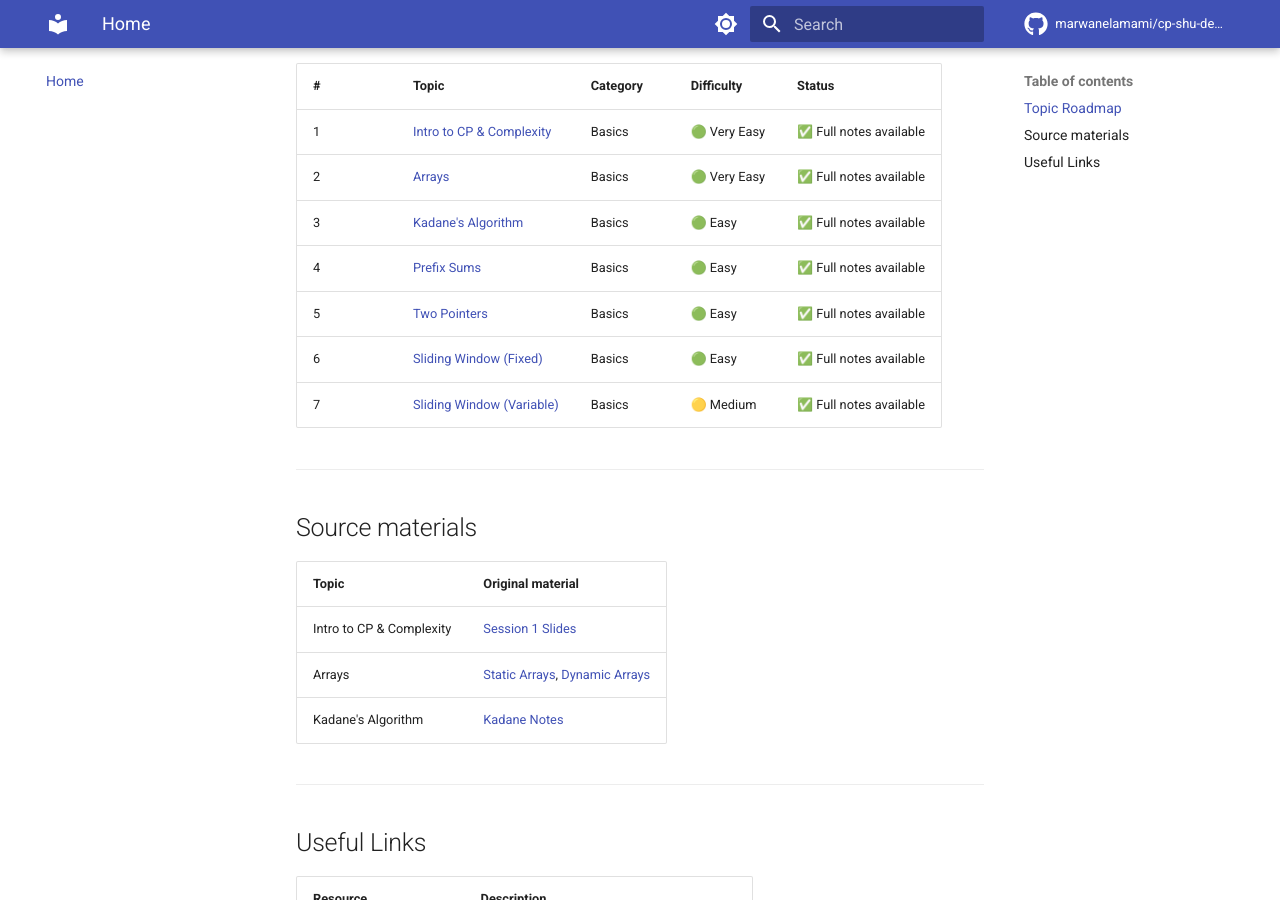
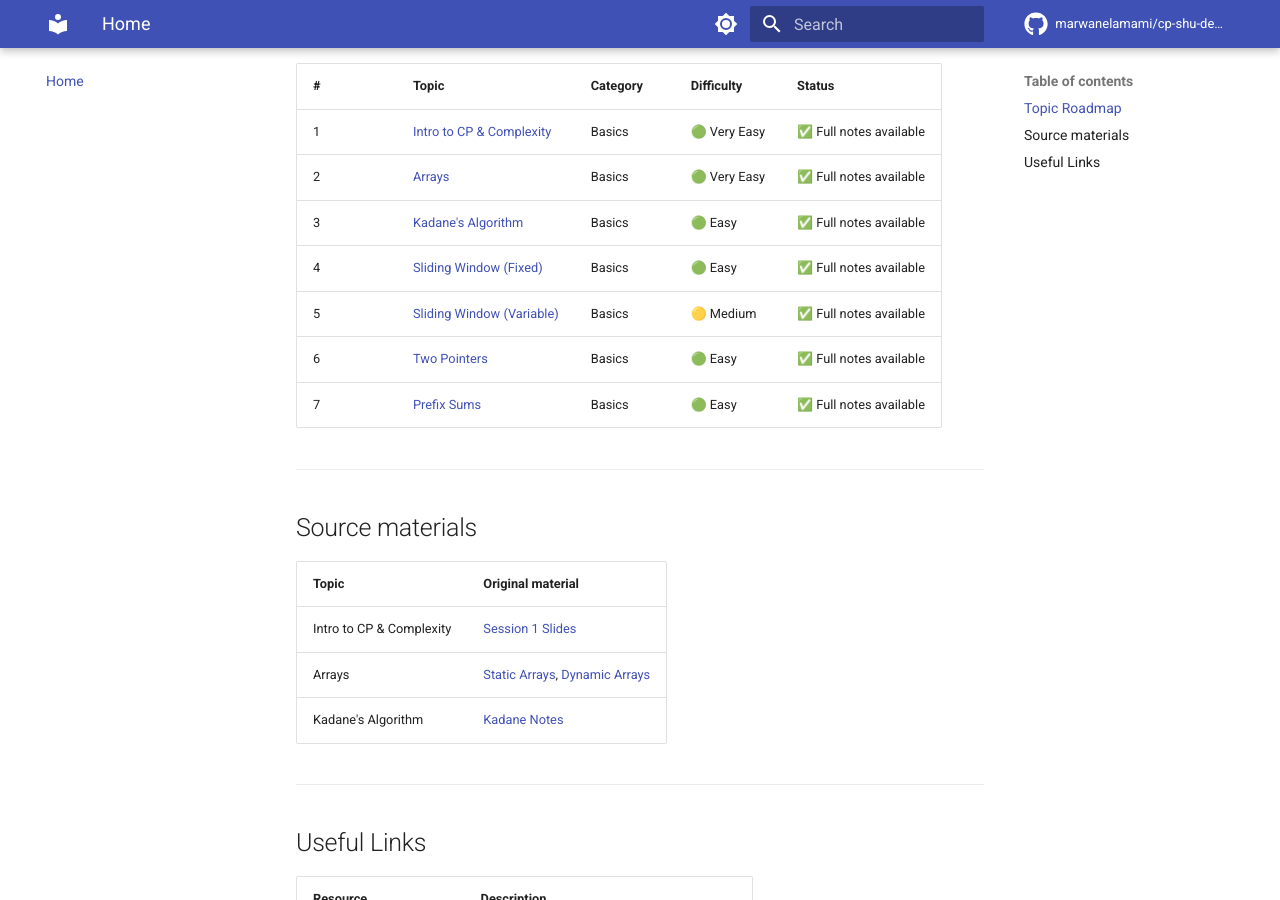
Before and after one commit to marwanelamami/cp-shu-devs, an MkDocs documentation site: the page built from docs/index.md, in a window 1280 px wide and 900 px high, scrolled down 374 px. Built offline with MkDocs 1.6.1 and Material for MkDocs 9.7.7, drawn with Linux system fonts in a browser that asks for light colours; comment, search, counter and statistics services are not loaded; some of the changed lines change nothing that is shown.

Commit message:
Renamed some folders

```diff
--- a/docs/index.md
+++ b/docs/index.md
@@ -14,10 +14,10 @@ Here you'll find topic notes, Python templates, and curated problem lists.
 | 1 | [Intro to CP & Complexity](topics/basics/01-intro-to-cp/intro-to-cp.md) | Basics | 🟢 Very Easy | ✅ Full notes available |
 | 2 | [Arrays](topics/basics/02-arrays/arrays.md) | Basics | 🟢 Very Easy | ✅ Full notes available |
 | 3 | [Kadane's Algorithm](topics/basics/03-kadanes-algorithm/kadanes-algorithm.md) | Basics | 🟢 Easy | ✅ Full notes available |
-| 4 | [Prefix Sums](topics/basics/04-prefix-sums/prefix-sums.md) | Basics | 🟢 Easy | ✅ Full notes available |
-| 5 | [Two Pointers](topics/basics/05-two-pointers/two-pointers.md) | Basics | 🟢 Easy | ✅ Full notes available |
-| 6 | [Sliding Window (Fixed)](topics/basics/06-sliding-window/fixed-size.md) | Basics | 🟢 Easy | ✅ Full notes available |
-| 7 | [Sliding Window (Variable)](topics/basics/06-sliding-window/variable-size.md) | Basics | 🟡 Medium | ✅ Full notes available |
+| 4 | [Sliding Window (Fixed)](topics/basics/04-sliding-window/fixed-size.md) | Basics | 🟢 Easy | ✅ Full notes available |
+| 5 | [Sliding Window (Variable)](topics/basics/04-sliding-window/variable-size.md) | Basics | 🟡 Medium | ✅ Full notes available |
+| 6 | [Two Pointers](topics/basics/05-two-pointers/two-pointers.md) | Basics | 🟢 Easy | ✅ Full notes available |
+| 7 | [Prefix Sums](topics/basics/06-prefix-sums/prefix-sums.md) | Basics | 🟢 Easy | ✅ Full notes available |
 
 ---
 
--- a/mkdocs.yml
+++ b/mkdocs.yml
@@ -42,11 +42,11 @@ nav:
         - Static Arrays: topics/basics/02-arrays/static-arrays.md
         - Dynamic Arrays: topics/basics/02-arrays/dynamic-arrays.md
       - Kadane's Algorithm: topics/basics/03-kadanes-algorithm/kadanes-algorithm.md
-      - Prefix Sums: topics/basics/04-prefix-sums/prefix-sums.md
+      - Sliding Window:
+        - Fixed Size: topics/basics/04-sliding-window/fixed-size.md
+        - Variable Size: topics/basics/04-sliding-window/variable-size.md
       - Two Pointers: topics/basics/05-two-pointers/two-pointers.md
-      - Sliding Window:
-        - Fixed Size: topics/basics/06-sliding-window/fixed-size.md
-        - Variable Size: topics/basics/06-sliding-window/variable-size.md
+      - Prefix Sums: topics/basics/06-prefix-sums/prefix-sums.md
   - Resources: resources.md
 
 plugins:
```
